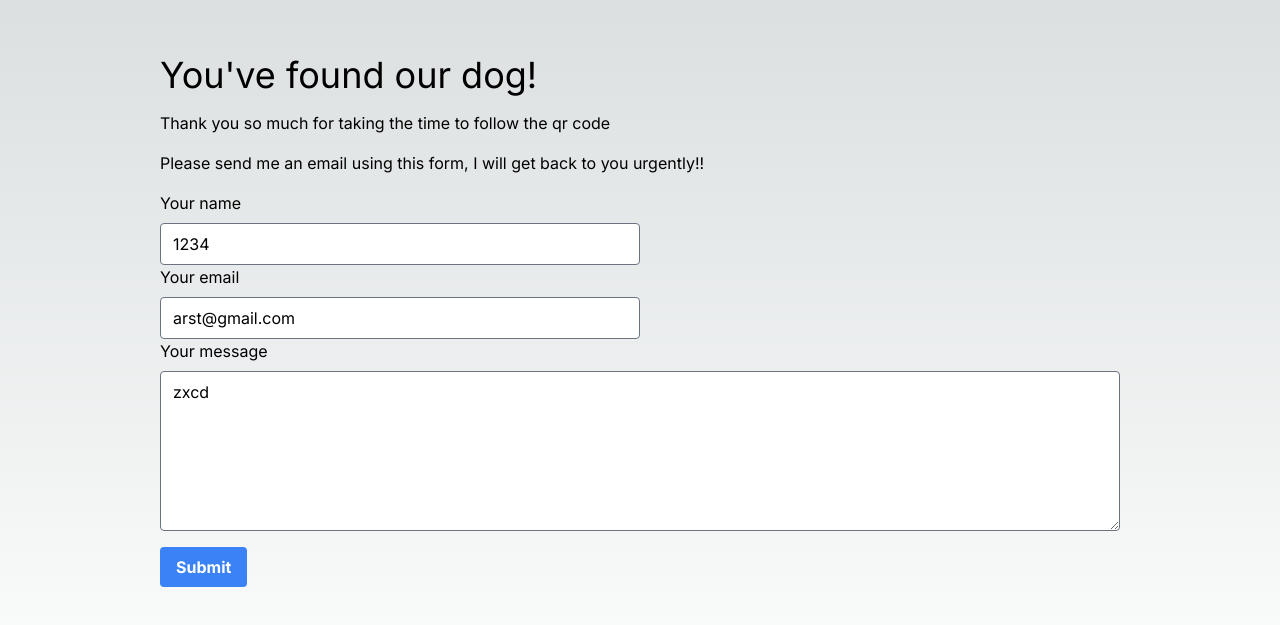
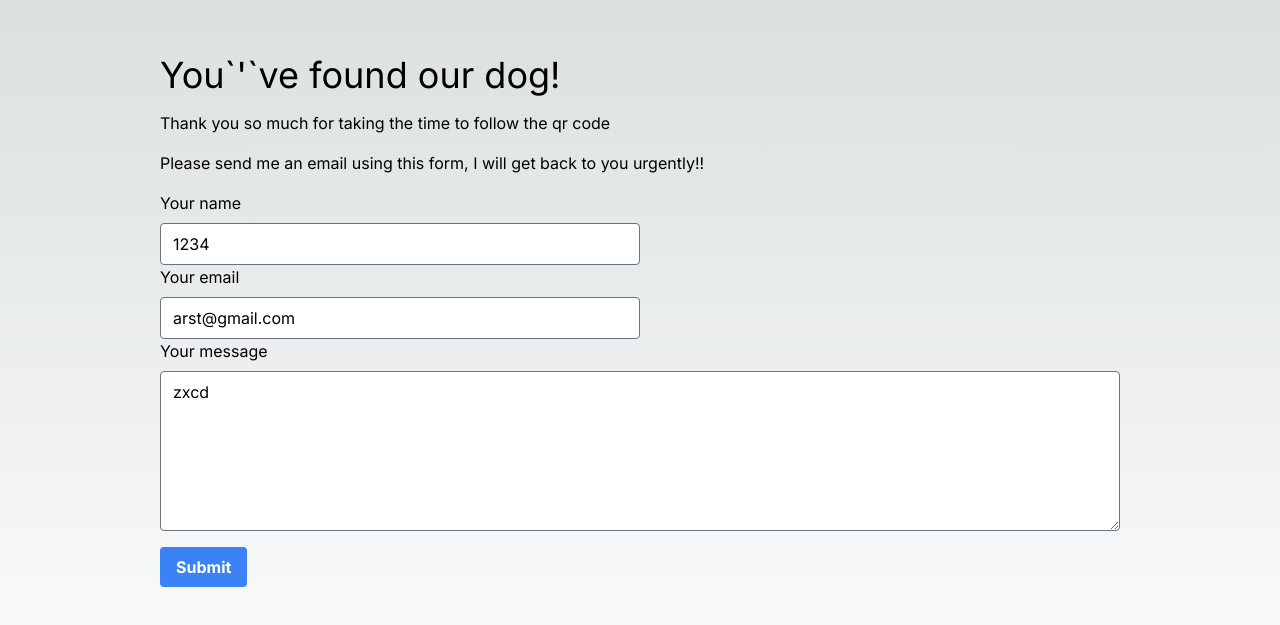
Before and after one commit to GarethMurray/dog_tags, a Next.js app: page / in a window 1280 px wide. Shown: the part 105-730 px from the top of the page. Built offline with nearby package versions, Linux system fonts and the light colour scheme.

Commit message:
fix: 🐛 Fix bugs

```diff
--- a/app/page.tsx
+++ b/app/page.tsx
@@ -24,7 +24,7 @@ export default function Home() {
 
   return (
     <main className="flex min-h-screen flex-col items-start p-40 container gap-4 mx-auto">
-      <h1 className="text-4xl">You've found our dog!</h1>
+      <h1 className="text-4xl">You`&apos;`ve found our dog!</h1>
       <p>Thank you so much for taking the time to follow the qr code</p>
       <p>
         Please send me an email using this form, I will get back to you
--- a/pages/api/mail.ts
+++ b/pages/api/mail.ts
@@ -15,7 +15,7 @@ export default async function handler(
 
     await sendEmail({
       from: email,
-      to: process.env.SMTP_USER,
+      to: process.env.SMTP_USER!,
       subject: "URGENT: DOG ALERT",
       html,
     });
```
